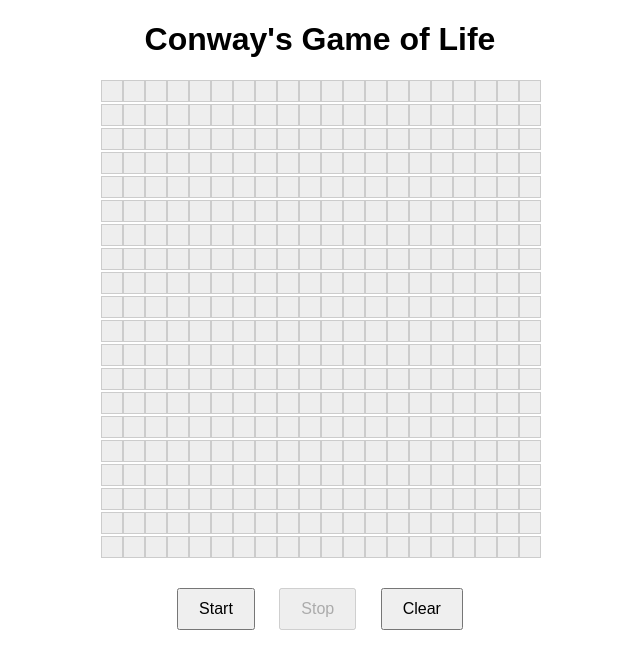
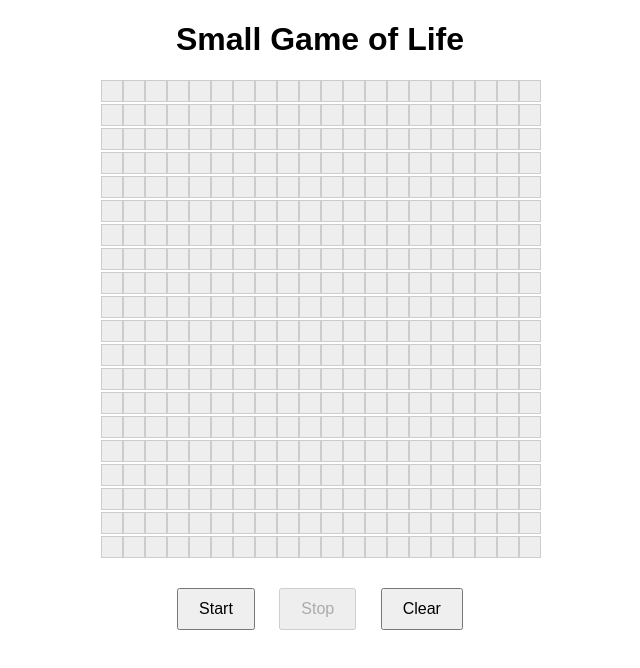
Before and after one commit to UnbanMyKing/small-game-of-life, a plain HTML site: page index.html in a window 1280 px wide. Shown: the whole page, without its empty margins (320-960 px from the left). Drawn offline with Linux system fonts and the light colour scheme.

Commit message:
initial commit

```diff
--- a/index.html
+++ b/index.html
@@ -40,7 +40,7 @@
 </head>
 <body>
 
-<h1>Conway's Game of Life</h1>
+<h1>Small Game of Life</h1>
 <div id="grid"></div>
 <button id="startBtn">Start</button>
 <button id="stopBtn" disabled>Stop</button>
```
